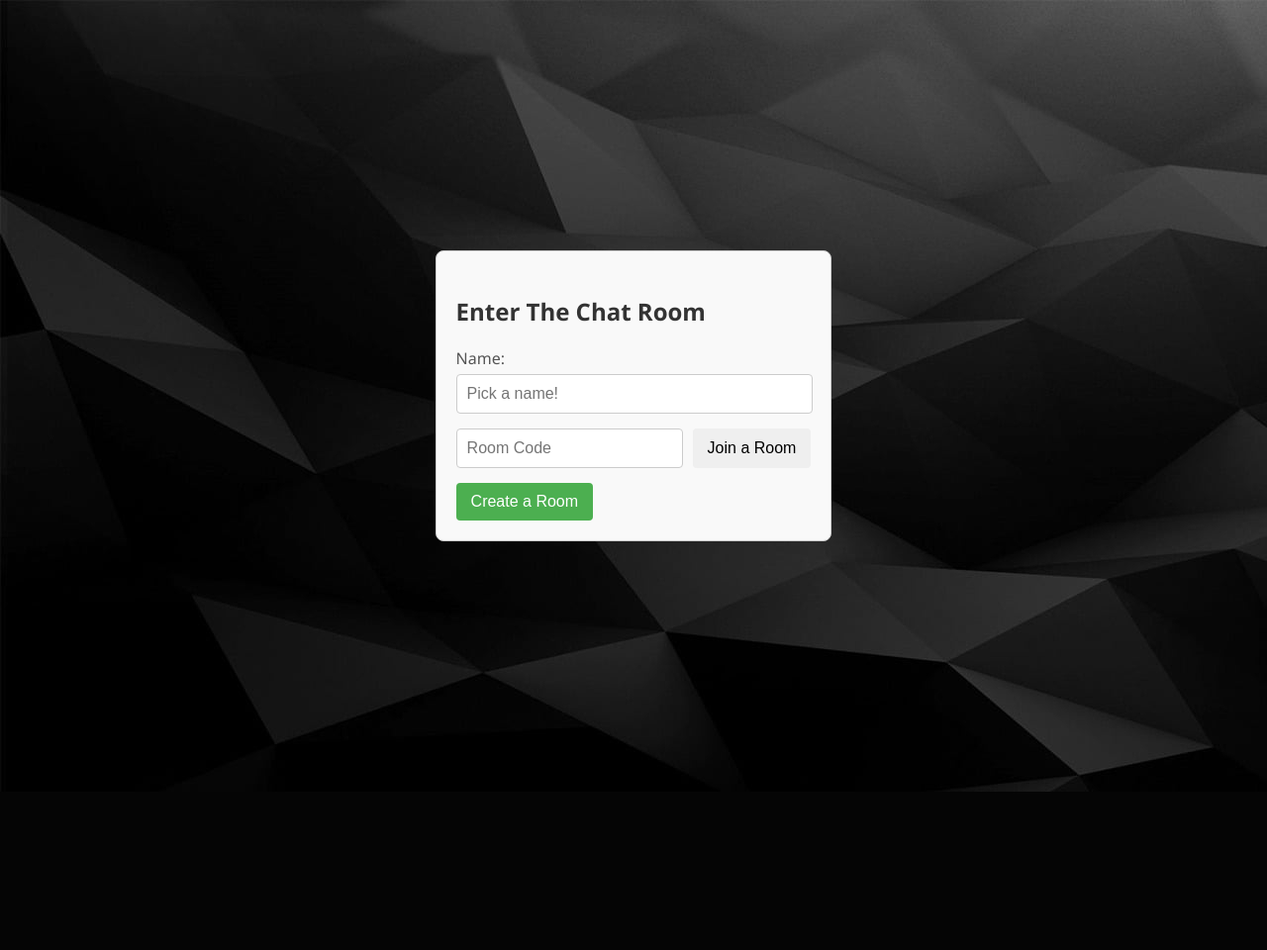
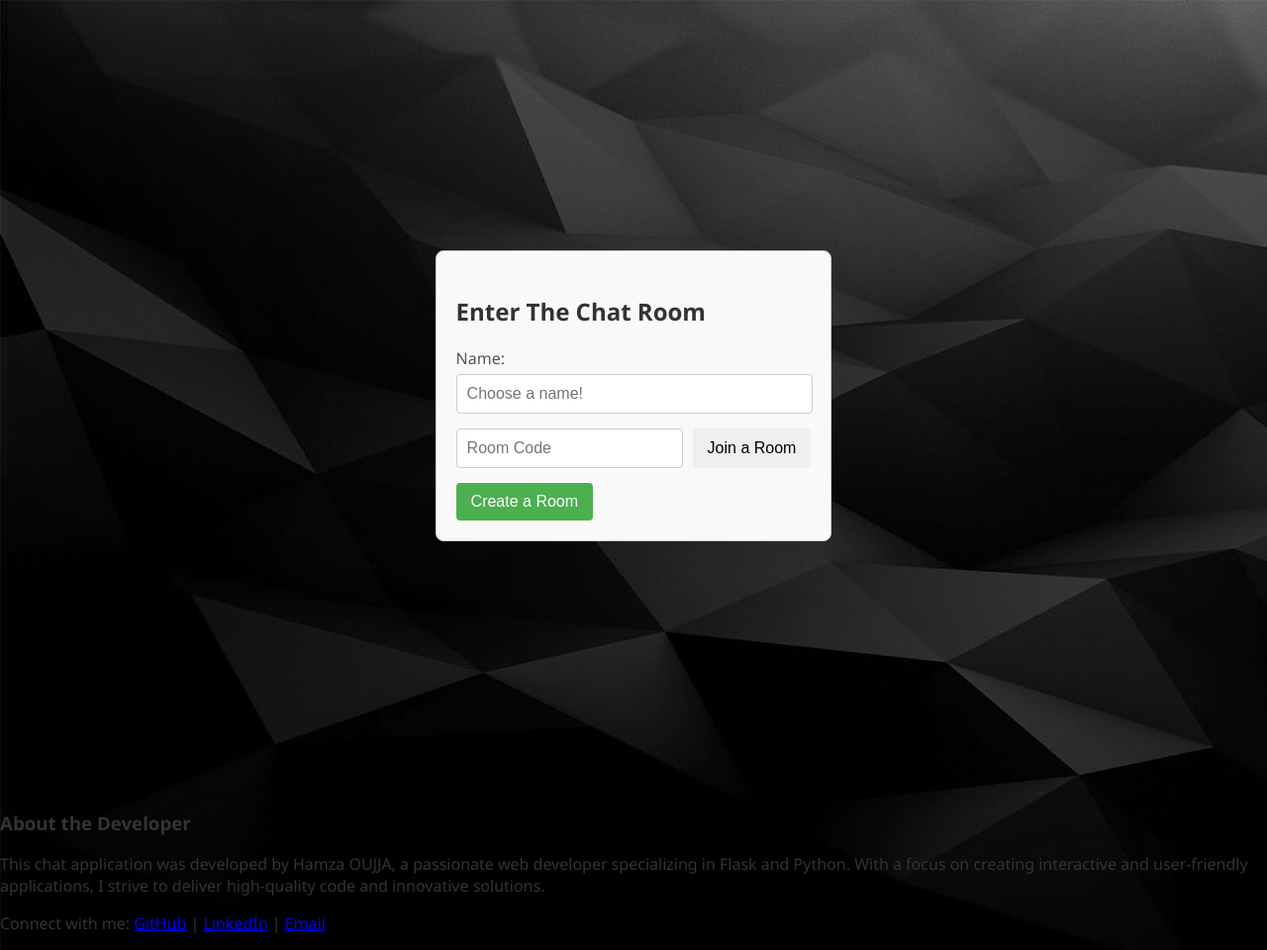
Before and after one commit to HamzaOUJJA/Chat-Room, a Flask app: page / in a window 1280 px wide. Shown: the whole page at 99% size. Before the commit the page ends 800 px from the top, so only its background shows below. Run offline with Flask 3, Linux system fonts and the light colour scheme; some libraries are stand-ins or nearby versions.

Commit message:
Chat-Room_V5

```diff
--- a/templates/index.html
+++ b/templates/index.html
@@ -12,7 +12,7 @@
             <h3>Enter The Chat Room</h3>
             <div>
                 <label>Name:</label>
-                <input type="text" placeholder="Pick a name!" name="name" value="{{name}}" />
+                <input type="text" placeholder="Choose a name!" name="name" value="{{name}}" />
             </div>
             <div class="join">
                 <input type="text" placeholder="Room Code" name="code" value="{{code}}" />
@@ -27,5 +27,18 @@
             {% endif %}
         </form>
     </div>
+
+
+    <footer>
+        <div class="developer-info">
+            <h3>About the Developer</h3>
+            <p>This chat application was developed by Hamza OUJJA, a passionate web developer specializing in Flask and Python. With a focus on creating interactive and user-friendly applications, I strive to deliver high-quality code and innovative solutions.</p>
+            <p>Connect with me:
+                <a href="https://github.com/HamzaOUJJA?tab=repositories" target="_blank">GitHub</a> |
+                <a href="https://www.linkedin.com/in/oujja-hamza-8068691b4/" target="_blank">LinkedIn</a> |
+                <a href="hamzaoujja08@gmail.com">Email</a>
+            </p>
+        </div>
+    </footer>
 </body>
 </html>
```
